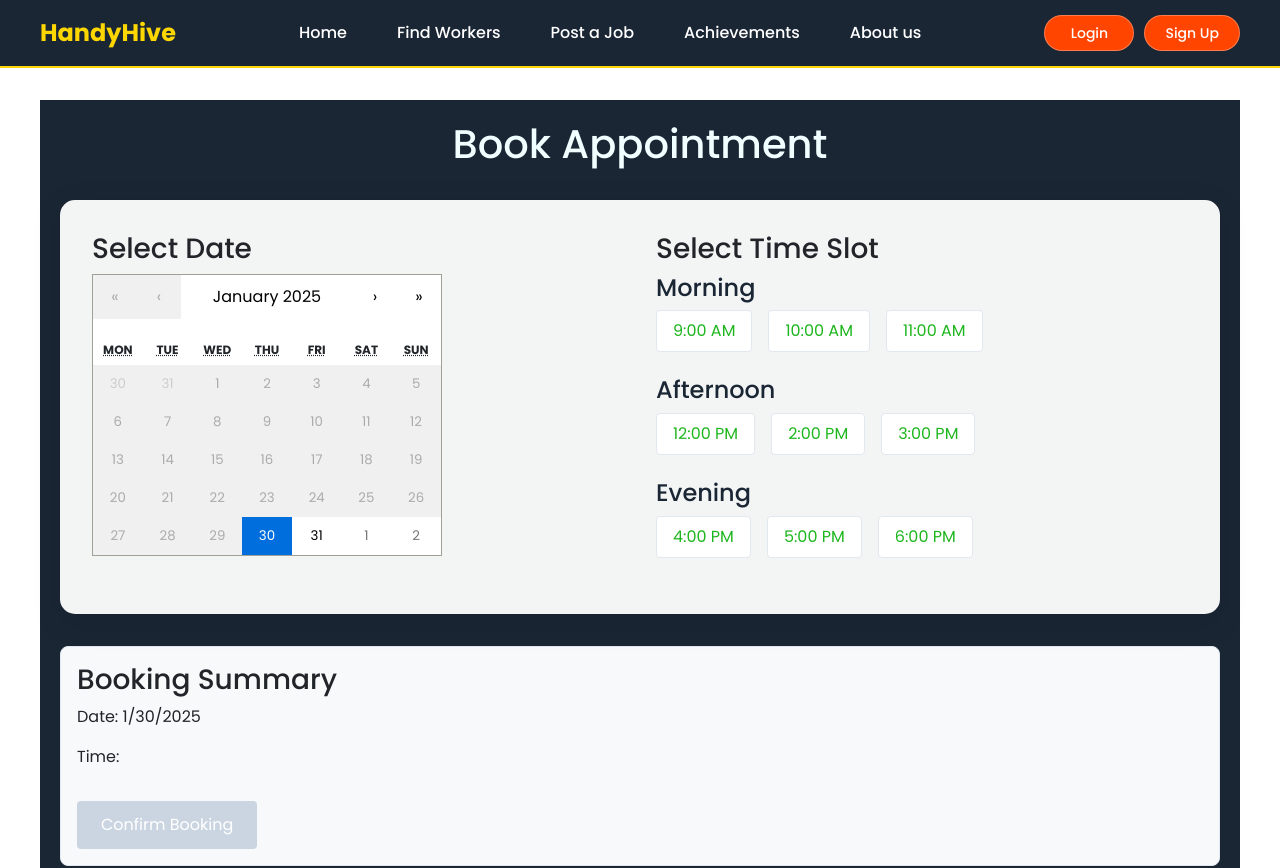
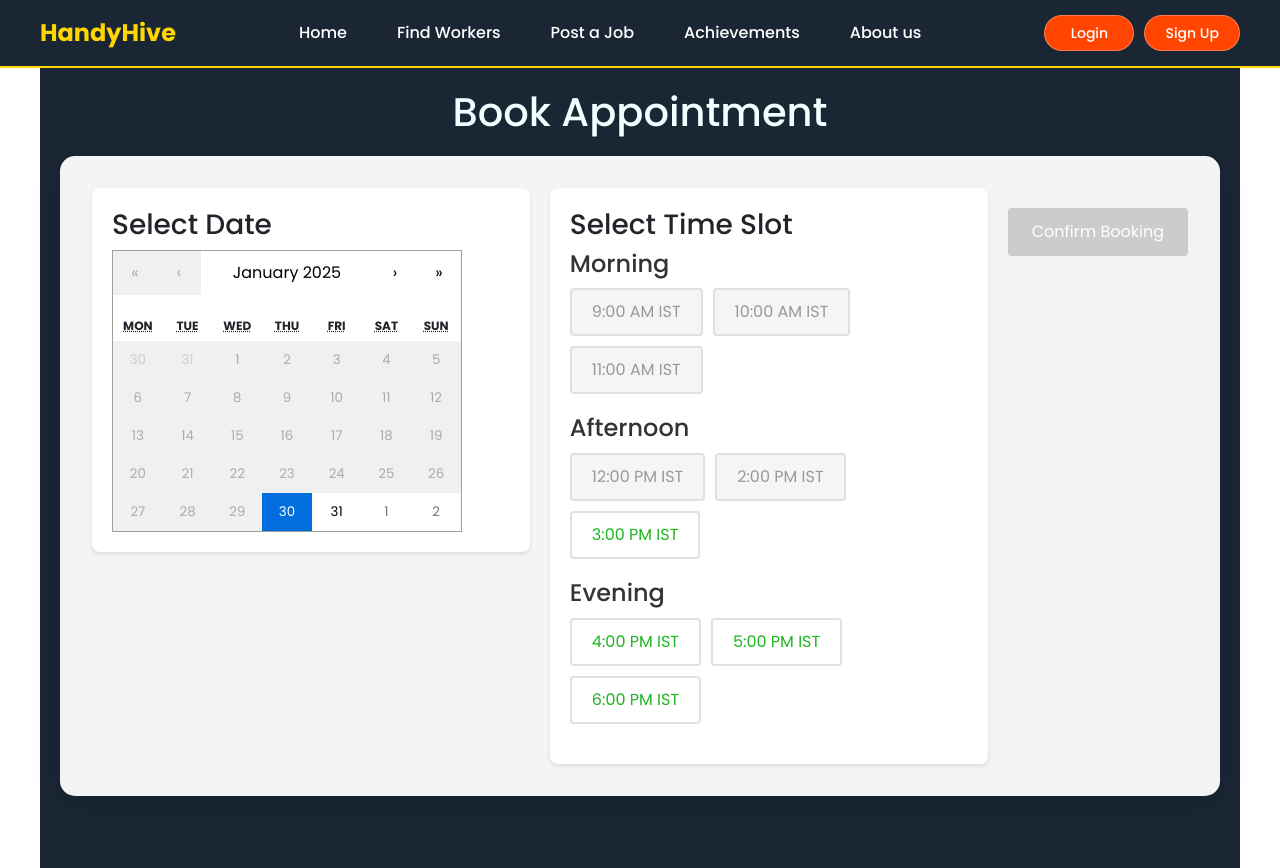
Before and after one commit to N210176/jobfinder, a React (Create React App) app: page /booking in a window 1280 px wide. Shown: the top 868 px of the page. Built offline with nearby package versions, Linux system fonts and the light colour scheme; the HTML template or start-up script is replaced by a standard one.

Commit message:
modified bookingPage

```diff
--- a/src/pages/Booking/BookingPage.css
+++ b/src/pages/Booking/BookingPage.css
@@ -1,16 +1,16 @@
 .booking-page {
+    padding: 20px;
     max-width: 1200px;
-    margin: 2rem auto;
-    padding: 20px;
+    margin: 0 auto;
     min-height: 100vh;
     background: #1a2634;
 }
 
 .booking-container {
     display: flex;
-    gap: 2rem;
-    margin-top: 2rem;
-    flex-wrap: wrap;
+    flex-direction: column;
+    gap: 20px;
+    margin-top: 20px;
     background: rgba(255, 255, 255, 0.95);
     backdrop-filter: blur(10px);
     border-radius: 15px;
@@ -19,22 +19,26 @@
 }
 
 .calendar-section {
-    flex: 1;
-    min-width: 300px;
+    background: white;
+    padding: 20px;
+    border-radius: 8px;
+    box-shadow: 0 2px 4px rgba(0, 0, 0, 0.1);
 }
 
 .time-slots-section {
-    flex: 1;
-    min-width: 300px;
+    background: white;
+    padding: 20px;
+    border-radius: 8px;
+    box-shadow: 0 2px 4px rgba(0, 0, 0, 0.1);
 }
 
 .time-period {
-    margin-bottom: 1.5rem;
+    margin-bottom: 20px;
 }
 
 .time-period h4 {
-    margin-bottom: 0.5rem;
-    color: #1a2634;
+    margin-bottom: 10px;
+    color: #333;
 }
 
 .booking-page h2 {
@@ -44,22 +48,21 @@
 
 .slots {
     display: flex;
-    gap: 1rem;
     flex-wrap: wrap;
+    gap: 10px;
 }
 
 .slot-btn {
-    padding: 8px 16px;
-    border: 1px solid #e2e8f0;
+    padding: 10px 20px;
+    border: 2px solid #e0e0e0;
     border-radius: 4px;
     background: white;
     cursor: pointer;
-    transition: all 0.3s ease;
+    transition: all 0.2s;
     color: #1eb61e;
 }
 
-.slot-btn:hover {
-    background: #f1f5f9;
+.slot-btn:hover:not(.disabled) {
     border-color: #FF6B35;
     color: #FF6B35;
 }
@@ -70,6 +73,13 @@
     border-color: #FF6B35;
 }
 
+.slot-btn.disabled {
+    background: #f5f5f5;
+    color: #999;
+    cursor: not-allowed;
+    border-color: #e0e0e0;
+}
+
 .booking-summary {
     margin-top: 2rem;
     padding: 1rem;
@@ -78,8 +88,13 @@
     border: 1px solid #e2e8f0;
 }
 
+.booking-actions {
+    display: flex;
+    justify-content: center;
+    margin-top: 20px;
+}
+
 .confirm-btn {
-    margin-top: 1rem;
     padding: 12px 24px;
     background: #FF6B35;
     color: white;
@@ -87,14 +102,26 @@
     border-radius: 4px;
     cursor: pointer;
     font-size: 1rem;
-    transition: background 0.3s ease;
+    transition: background 0.2s;
 }
 
-.confirm-btn:hover {
+.confirm-btn:hover:not(:disabled) {
     background: #e85a2a;
 }
 
 .confirm-btn:disabled {
-    background: #cbd5e1;
+    background: #cccccc;
     cursor: not-allowed;
 }
+
+@media (min-width: 768px) {
+    .booking-container {
+        flex-direction: row;
+        align-items: flex-start;
+    }
+
+    .calendar-section,
+    .time-slots-section {
+        flex: 1;
+    }
+}
--- a/src/pages/Booking/BookingPage.jsx
+++ b/src/pages/Booking/BookingPage.jsx
@@ -10,27 +10,66 @@ function BookingPage() {
   const location = useLocation();
   const worker = location.state?.worker;
 
+  // Time slots in IST
   const timeSlots = {
-    Morning: ['9:00 AM', '10:00 AM', '11:00 AM'],
-    Afternoon: ['12:00 PM', '2:00 PM', '3:00 PM'],
-    Evening: ['4:00 PM', '5:00 PM', '6:00 PM']
+    'Morning': ['09:00', '10:00', '11:00'],
+    'Afternoon': ['12:00', '14:00', '15:00'],
+    'Evening': ['16:00', '17:00', '18:00']
+  };
+
+  // Function to check if a time slot is in the past
+  const isTimeSlotValid = (time) => {
+    const [hours, minutes] = time.split(':').map(Number);
+    const selectedDateTime = new Date(date);
+    selectedDateTime.setHours(hours, minutes, 0, 0);
+
+    const now = new Date();
+    return selectedDateTime > now;
+  };
+
+  // Format time slot for display in IST 12-hour format
+  const formatTimeSlot = (time) => {
+    const [hours, minutes] = time.split(':').map(Number);
+    const period = hours >= 12 ? 'PM' : 'AM';
+    const displayHours = hours % 12 || 12; // Convert 0 to 12 for 12 AM
+    return `${displayHours}:${minutes.toString().padStart(2, '0')} ${period} IST`;
   };
 
   const handleDateChange = (newDate) => {
     setDate(newDate);
+    setTimeSlot(''); // Reset time slot when date changes
   };
 
   const handleTimeSlotSelect = (time) => {
+    if (isTimeSlotValid(time)) {
       setTimeSlot(time);
+    } else {
+      alert('Please select a future time slot');
+    }
   };
 
   const handleConfirmBooking = () => {
-    if (date && timeSlot) {
-      alert('Booking confirmed! Worker will contact you');
+    if (!date || !timeSlot) {
+      alert('Please select both date and time slot');
+      return;
+    }
+
+    if (!isTimeSlotValid(timeSlot)) {
+      alert('Selected time slot is in the past. Please choose a future time.');
+      return;
+    }
+
+    // Format the booking time for display
+    const bookingDateTime = new Date(date);
+    const [hours, minutes] = timeSlot.split(':');
+    bookingDateTime.setHours(hours, minutes, 0, 0);
+
+    alert(`Booking confirmed for ${bookingDateTime.toLocaleString('en-IN', {
+      timeZone: 'Asia/Kolkata',
+      dateStyle: 'full',
+      timeStyle: 'short'
+    })}! Worker will contact you.`);
     // Here you can add logic to save the booking
-    } else {
-      alert('Please select both date and time slot');
-    }
   };
 
   return (
@@ -53,25 +92,25 @@ function BookingPage() {
             <div key={period} className="time-period">
               <h4>{period}</h4>
               <div className="slots">
-                {slots.map((slot) => (
+                {slots.map((slot) => {
+                  const isValid = isTimeSlotValid(slot);
+                  return (
                     <button
                       key={slot}
-                    className={`slot-btn ${timeSlot === slot ? 'selected' : ''}`}
+                      className={`slot-btn ${timeSlot === slot ? 'selected' : ''} ${!isValid ? 'disabled' : ''}`}
                       onClick={() => handleTimeSlotSelect(slot)}
+                      disabled={!isValid}
                     >
-                    {slot}
+                      {formatTimeSlot(slot)}
                     </button>
-                ))}
+                  );
+                })}
               </div>
             </div>
           ))}
         </div>
-      </div>
 
-      <div className="booking-summary">
-        <h3>Booking Summary</h3>
-        <p>Date: {date.toLocaleDateString()}</p>
-        <p>Time: {timeSlot}</p>
+        <div className="booking-actions">
           <button
             className="confirm-btn"
             onClick={handleConfirmBooking}
@@ -81,6 +120,7 @@ function BookingPage() {
           </button>
         </div>
       </div>
+    </div>
   );
 }
 
```
Lines whose indentation alone changed are shown as unchanged.
